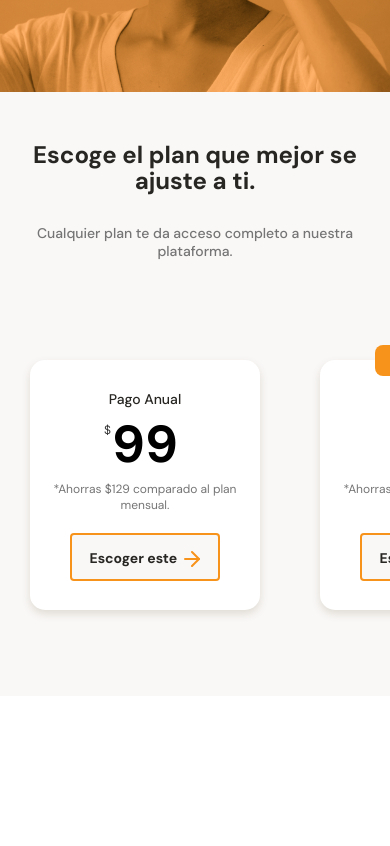
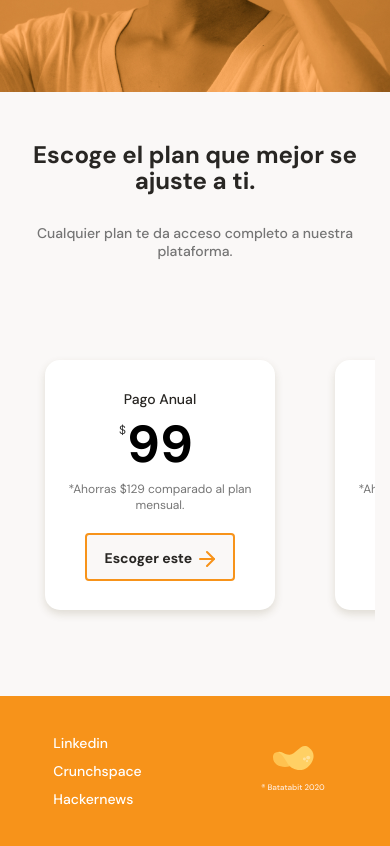
Before and after one commit to Ezejosue/BatataCoin, a plain HTML site: page index.html in a window 390 px wide. Shown: the part 2279-3125 px from the top of the page. Before the commit the page ends 2975 px from the top, so only its background shows below. Drawn offline with Linux system fonts and the light colour scheme.

Commit message:
Mobile firts V1

```diff
--- a/css/styles.css
+++ b/css/styles.css
@@ -425,11 +425,12 @@ main {
 
 .plans-container--slider {
   display: flex;
-  /* gap: 5rem; */
   height: 31.6rem;
   overflow-x: scroll;
   overscroll-behavior-x: contain;
   scroll-snap-type: x proximity;
+  margin-right: 1.5rem;
+  margin-left: 1.5rem;
 }
 
 .plans-container--card {
@@ -439,7 +440,7 @@ main {
   min-width: 23rem;
   max-width: 30rem;
   height: 25rem;
-  margin: 5rem 3rem;
+  margin: 5rem 3rem 0;
   padding: 0 1.5rem;
   background-color: var(--just-white);
   border-radius: 1.5rem;
@@ -510,3 +511,33 @@ main {
   background-image: url("../assets/icons/orange-right-arrow.svg");
   vertical-align: text-bottom;
 }
+
+footer {
+  display: flex;
+  width: 100%;
+  height: 150px;
+  background-color: var(--bitcoin-orange);
+}
+
+footer section {
+  display: flex;
+  width: 50%;
+  justify-content: center;
+  align-items: center;
+}
+
+footer .left ul {
+  font-size: 1.4rem;
+  font-weight: 500;
+  line-height: 1.8rem;
+  list-style: none;
+}
+
+.left li {
+  margin: 10px 0;
+}
+
+.left a {
+  text-decoration: none;
+  color: var(--just-white);
+}
--- a/index.html
+++ b/index.html
@@ -145,7 +145,18 @@
             </section>
         </section>
     </main>
-    <footer></footer>
+    <footer>
+        <section class="left">
+            <ul>
+                <li><a href="#">Linkedin</a></li>
+                <li><a href="#">Crunchspace</a></li>
+                <li><a href="#">Hackernews</a></li>
+            </ul>
+        </section>
+        <section class="right">
+            <img src="assets/img/logo-footer.svg" alt="Logo de batacoin">
+        </section>
+    </footer>
 </body>
 
 </html>
```
